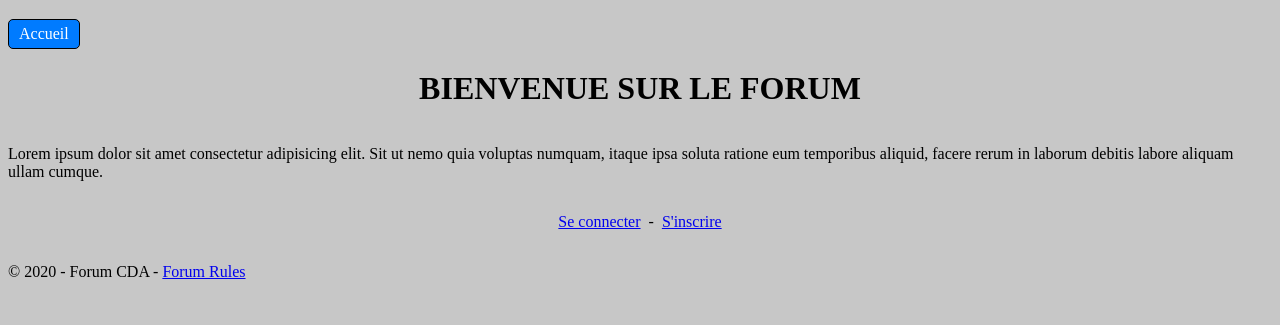
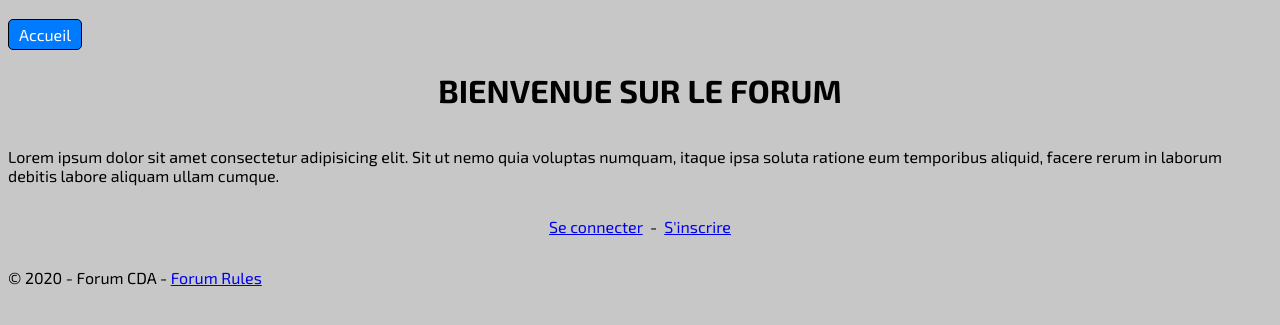
Before and after one commit to AnthonyWGit/forumExe, a PHP site: page / in a window 1280 px wide. Shown: the top 325 px of the page. Run offline with PHP 8.4, Linux system fonts and the light colour scheme; some libraries are stand-ins or nearby versions.

Commit message:
css work in progress

```diff
--- a/public/css/style.css
+++ b/public/css/style.css
@@ -1,6 +1,7 @@
 html
 {
-    background-color: rgba(0, 0, 0, 0.22)
+    background-color: rgba(0, 0, 0, 0.22);
+    font-family: 'Exo 2', sans-serif;
 }
 
 header
@@ -68,3 +69,21 @@ header
    text-decoration: none;
    color: white;
   }
+
+   .animals
+   {
+      background-image:url(/forumExe/public/img/animals.jpg);
+      width: 200px;
+      height: 200px;
+      border-radius: 10%;
+   }
+
+   .plants
+   {
+      background-image:url(public/img/plants.jpg);
+   }
+
+   .sports
+   {
+      background-image:url(public/img/sports.jpg);
+   }
--- a/view/forum/listCategories.php
+++ b/view/forum/listCategories.php
@@ -11,6 +11,6 @@ foreach($categories as $category )
 {
 
     ?>
-    <p><a href="index.php?ctrl=topic&action=listTopics&id=<?=$category->getId()?>"><?=$category->getName()?></a></p>
+    <p class="<?=strtolower($category->getName())?>"><a href="index.php?ctrl=topic&action=listTopics&id=<?=$category->getId()?>"><?=$category->getName()?></a></p>
     <?php
 }
--- a/view/layout.php
+++ b/view/layout.php
@@ -6,8 +6,12 @@
     <meta http-equiv="X-UA-Compatible" content="ie=edge">
     <meta name="description" content="<?= $metaDescription ?>">
     <script src="https://cdn.tiny.cloud/1/zg3mwraazn1b2ezih16je1tc6z7gwp5yd4pod06ae5uai8pa/tinymce/5/tinymce.min.js" referrerpolicy="origin"></script>
+    <link rel="preconnect" href="https://fonts.googleapis.com">
+    <link rel="preconnect" href="https://fonts.gstatic.com" crossorigin>
+    <link href="https://fonts.googleapis.com/css2?family=Exo+2:ital,wght@0,100;0,200;0,300;0,400;0,500;0,600;0,700;0,800;0,900;1,100;1,200;1,300;1,400;1,500;1,600;1,700;1,800;1,900&display=swap" rel="stylesheet">
     <link rel="stylesheet" href="https://cdnjs.cloudflare.com/ajax/libs/font-awesome/5.13.0/css/all.min.css" integrity="sha256-h20CPZ0QyXlBuAw7A+KluUYx/3pK+c7lYEpqLTlxjYQ=" crossorigin="anonymous" />
     <link rel="stylesheet" href="<?= PUBLIC_DIR ?>/css/style.css">
+
     <title>FORUM</title>
 </head>
 <body>
```
Also changed, not shown: public/img/plants.jpg (added), public/img/plants.webp (added), public/img/sports.png (added), public/uploads/placeholder.jpg (added), 1 other file.
